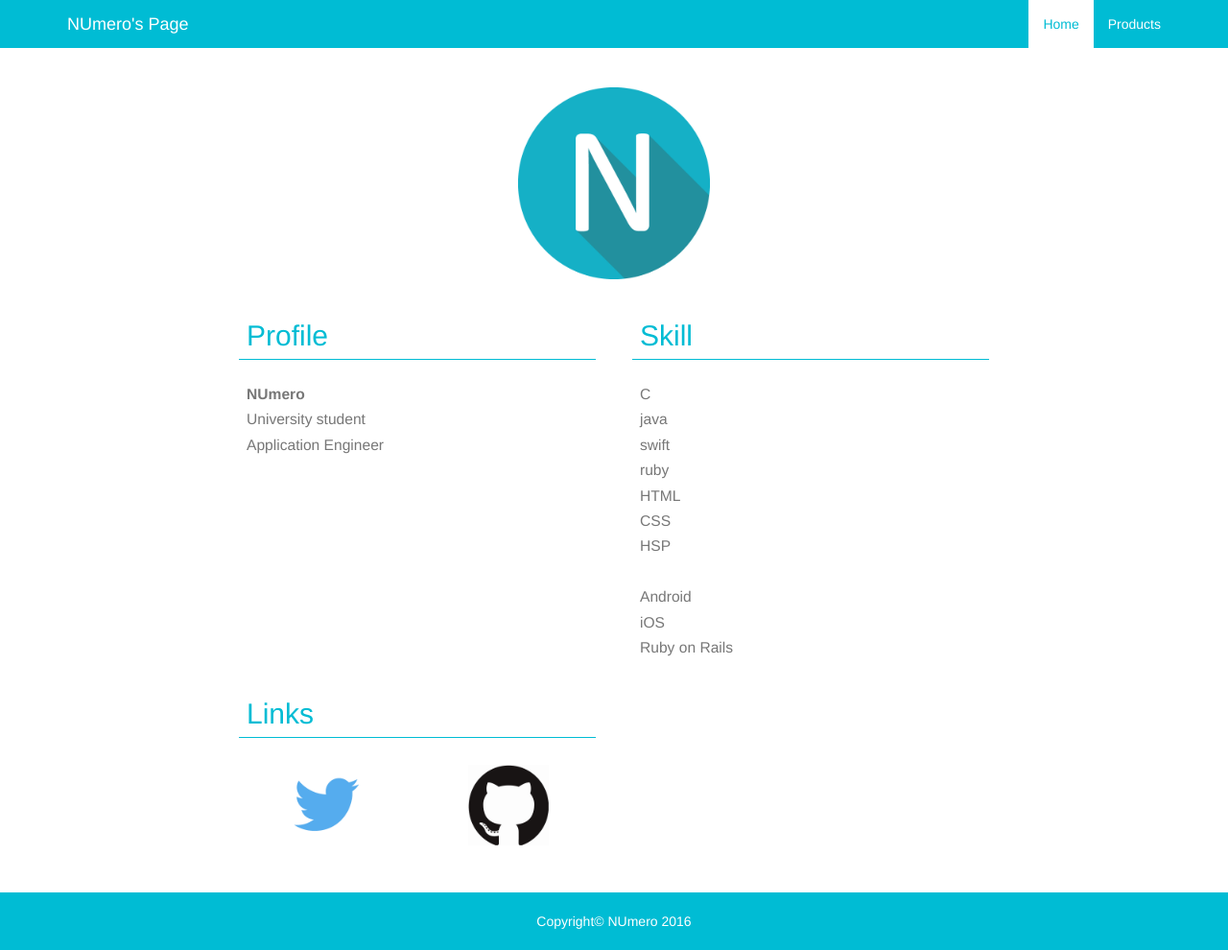
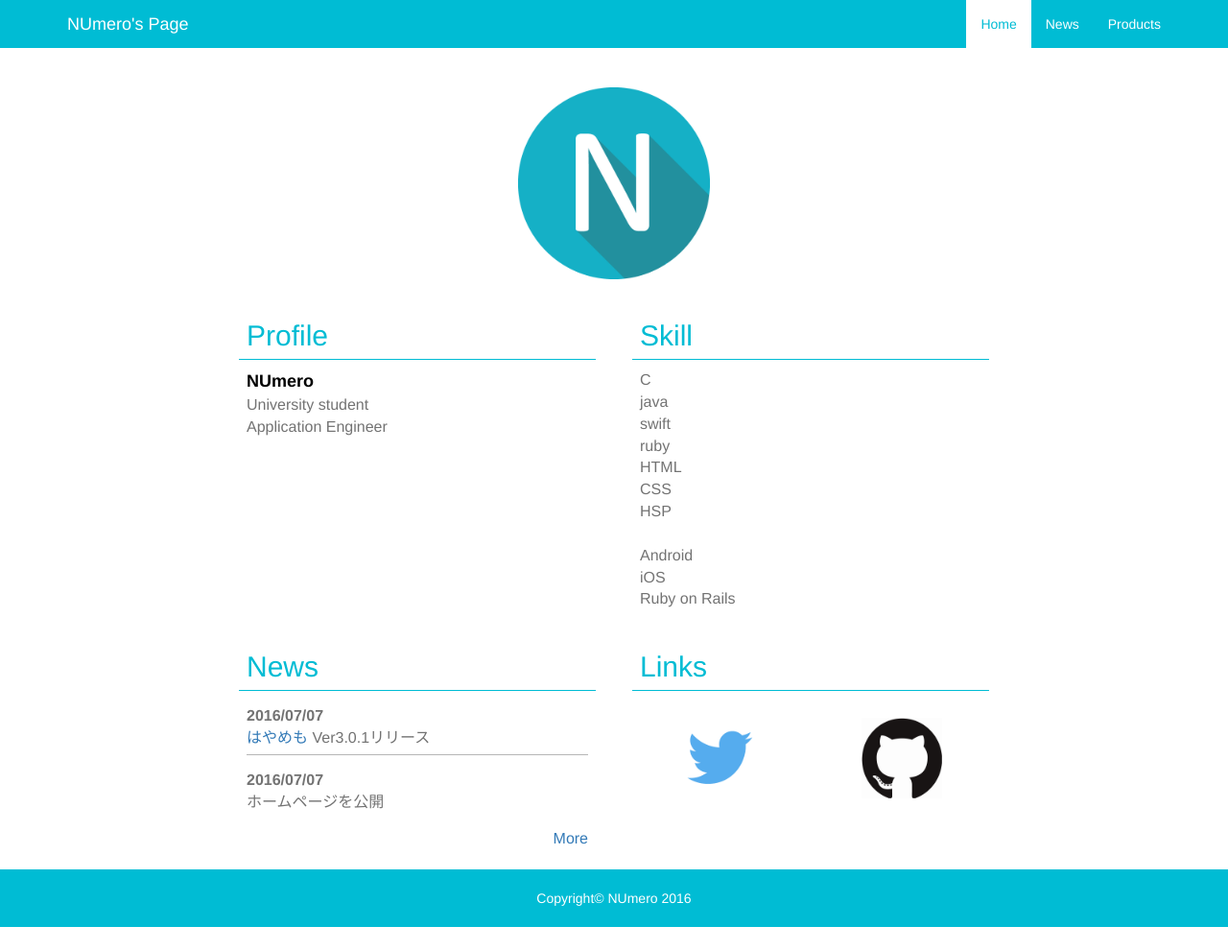
Before and after one commit to NUmeroAndDev/NUmeroAndDev.github.io, a plain HTML site: page index.html in a window 1280 px wide. Shown: the whole page at 96% size. After the commit the page ends 966 px from the top, so only its background shows below. Drawn offline with nearby package versions, Linux system fonts and the light colour scheme.

Commit message:
create news page

```diff
--- a/css/content.css
+++ b/css/content.css
@@ -8,10 +8,20 @@
   margin: 10px auto;
 }
 
-.borderless th, .borderless td{
+.borderless tr, .borderless td{
   border: none !important;
 }
 
 .borderless td{
   padding: 10px !important;
 }
+
+.news_contents {
+  padding: 5px 0;
+}
+
+.news_contents_border {
+  border-bottom: 1px solid;
+  border-color: #B6B6B6;
+  padding: 5px 0;
+}
--- a/css/text.css
+++ b/css/text.css
@@ -6,6 +6,18 @@ h2.content_title {
   color: #00BCD4;
 }
 
-h3 {
+div.contents {
+  color: #737373;
+  font-size: medium;
   padding: 0 12px;
 }
+
+div.description {
+  color: #737373;
+  font-size: 95%;
+}
+
+div.contents > b {
+  color: #000000;
+  font-size: large;
+}
--- a/index.html
+++ b/index.html
@@ -33,8 +33,8 @@
         <div id="navbar" class="navbar-collapse collapse">
           <ul class="nav navbar-nav navbar-right">
             <li class="active"><a>Home</a></li>
+            <li><a href="./news.html">News</a></li>
             <li><a href="./products.html">Products</a></li>
-            <!-- <li><a href="./contact.html">Contact</a></li> -->
           </ul>
         </div>
       </div>
@@ -43,36 +43,49 @@
     <div class="container main">
       <div class="row top">
         <div class="text-center">
-          <!-- <h1>NUmero</h1> -->
           <img src="img/icon_numero.png" class="center-block" width="200" height="200">
         </div>
       </div>
 
       <div class="row profile col-sm-6">
         <h2 class="content_title">Profile</h2>
-        <h3>
-          <small><b>NUmero</b></small></br >
-          <small>University student</small><br />
-          <small>Application Engineer</small>
-        </h3>
-        <br />
+        <div class="contents">
+          <b>NUmero</b></br >
+          University student<br />
+          Application Engineer
+        </div>
       </div>
 
       <div class="row skill col-sm-6">
         <h2 class="content_title">Skill</h2>
-        <h3>
-          <small>C</small><br />
-          <small>java</small><br />
-          <small>swift</small><br />
-          <small>ruby</small><br />
-          <small>HTML</small><br />
-          <small>CSS</small><br />
-          <small>HSP</small><br />
+        <div class="contents">
+          C<br />
+          java<br />
+          swift<br />
+          ruby<br />
+          HTML<br />
+          CSS<br />
+          HSP<br />
           <br />
-          <small>Android</small><br />
-          <small>iOS</small><br />
-          <small>Ruby on Rails</small><br />
-        </h3>
+          Android<br />
+          iOS<br />
+          Ruby on Rails<br />
+        </div>
+      </div>
+
+      <div class="row news col-sm-6">
+        <h2 class="content_title">News</h2>
+        <div class="contents">
+          <div class="news_contents_border">
+            <b>2016/07/07</b><br /><a href="https://play.google.com/store/apps/details?id=com.numero.simplememo" target="_blank">はやめも</a> Ver3.0.1リリース<br />
+          </div>
+          <div class="news_contents">
+            <b>2016/07/07</b><br />ホームページを公開<br />
+          </div>
+          <div class="text-right">
+            <a href="./news.html">More</a>
+          </div>
+        </div>
       </div>
 
       <div class="row links col-sm-6">
@@ -90,9 +103,6 @@
           </div>
         </div>
 
-        <div class="row col-sm-6">
-        </div>
-
       </div>
 
     </div>
```
Also changed, not shown: news.html (renamed from contact.html, +36 -5 lines), products.html (+3 -2 lines).
